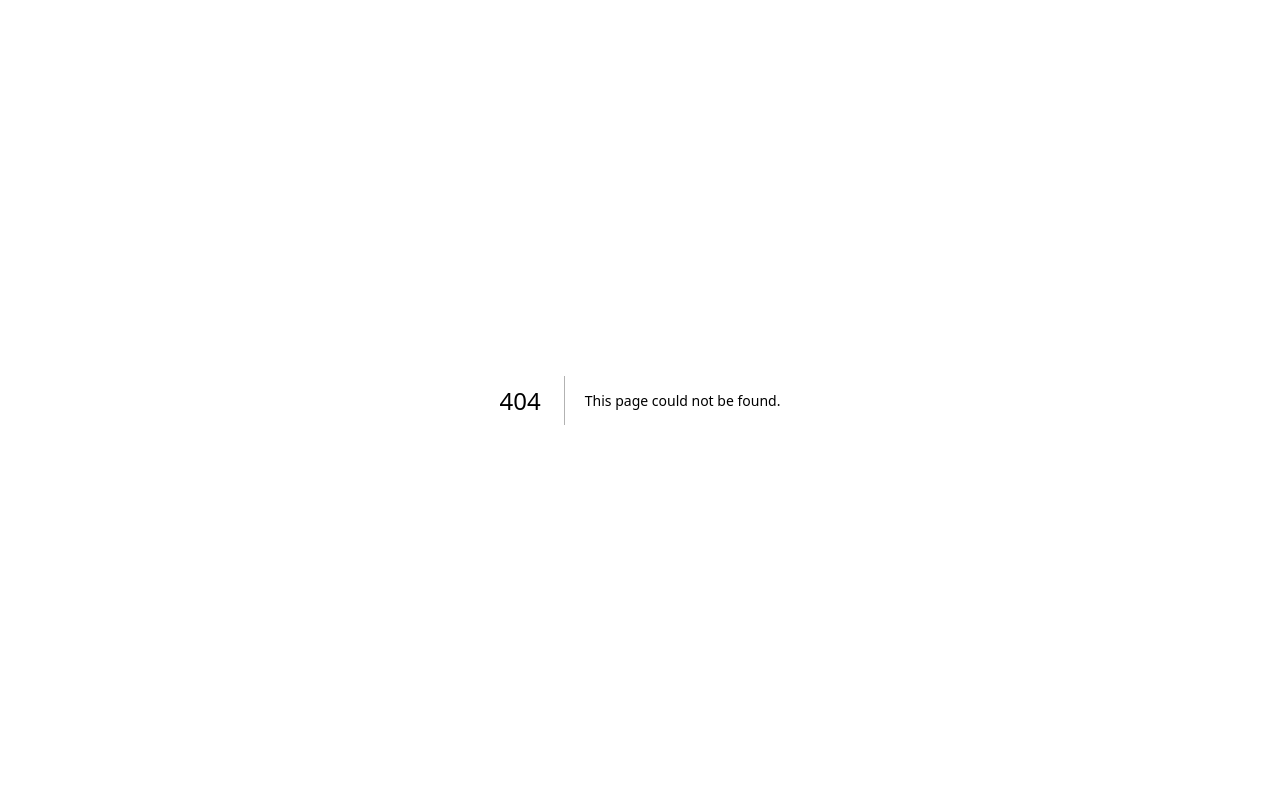
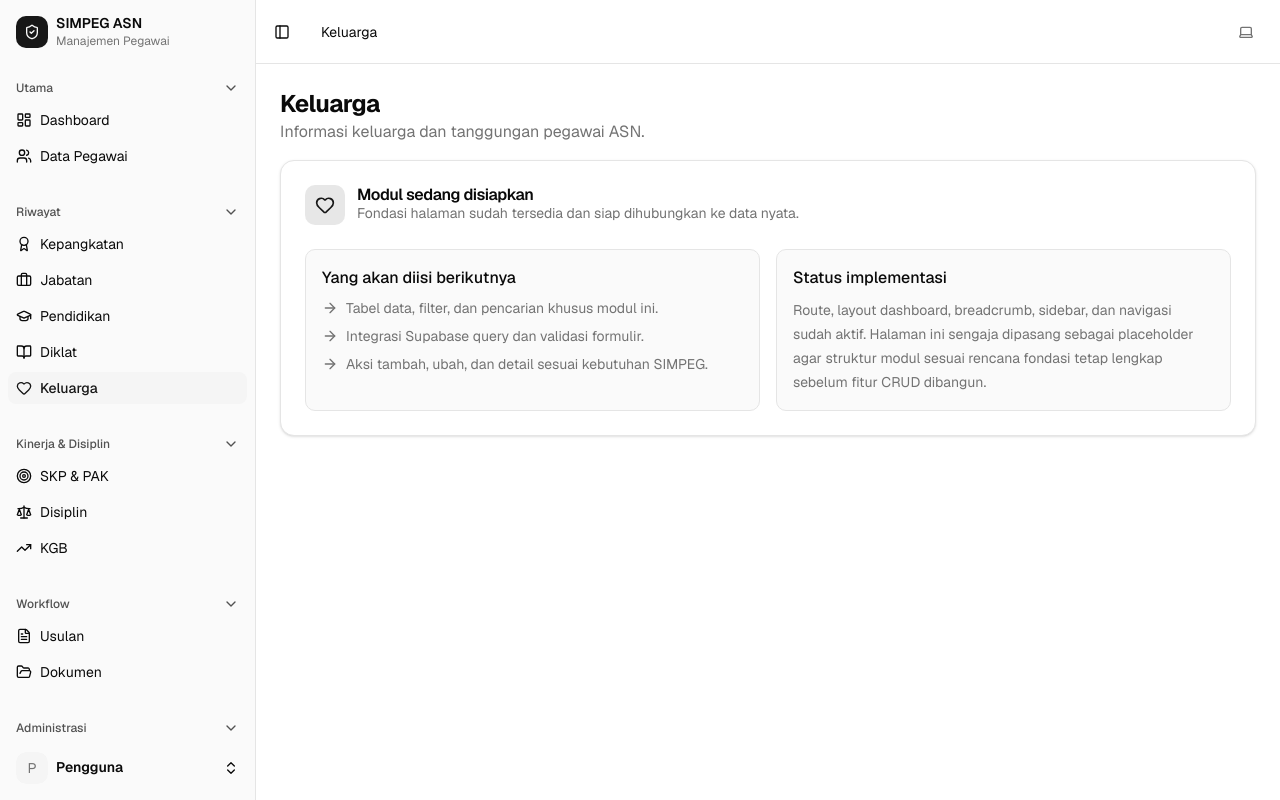
Before and after one commit to dafahuda/MY-SIMPEG-ASN, a Next.js app: page /keluarga in a window 1280 px wide. Before the commit this address had no page. Built offline with nearby package versions, Linux system fonts and the light colour scheme; no server answers.

Commit message:
feat(fase-3): add supporting riwayat placeholder routes
Ultraworked with [Sisyphus](https://github.com/code-yeongyu/oh-my-openagent)

Co-authored-by: Sisyphus <clio-agent@sisyphuslabs.ai>

```diff
--- /dev/null
+++ b/src/app/(dashboard)/diklat/page.tsx
@@ -0,0 +1,13 @@
+import { BookOpen } from 'lucide-react'
+
+import { DashboardPagePlaceholder } from '@/components/layout/dashboard-page-placeholder'
+
+export default function DiklatPage() {
+  return (
+    <DashboardPagePlaceholder
+      title="Diklat"
+      description="Pencatatan pendidikan dan pelatihan pegawai."
+      icon={BookOpen}
+    />
+  )
+}
--- /dev/null
+++ b/src/app/(dashboard)/keluarga/page.tsx
@@ -0,0 +1,13 @@
+import { Heart } from 'lucide-react'
+
+import { DashboardPagePlaceholder } from '@/components/layout/dashboard-page-placeholder'
+
+export default function KeluargaPage() {
+  return (
+    <DashboardPagePlaceholder
+      title="Keluarga"
+      description="Informasi keluarga dan tanggungan pegawai ASN."
+      icon={Heart}
+    />
+  )
+}
```
